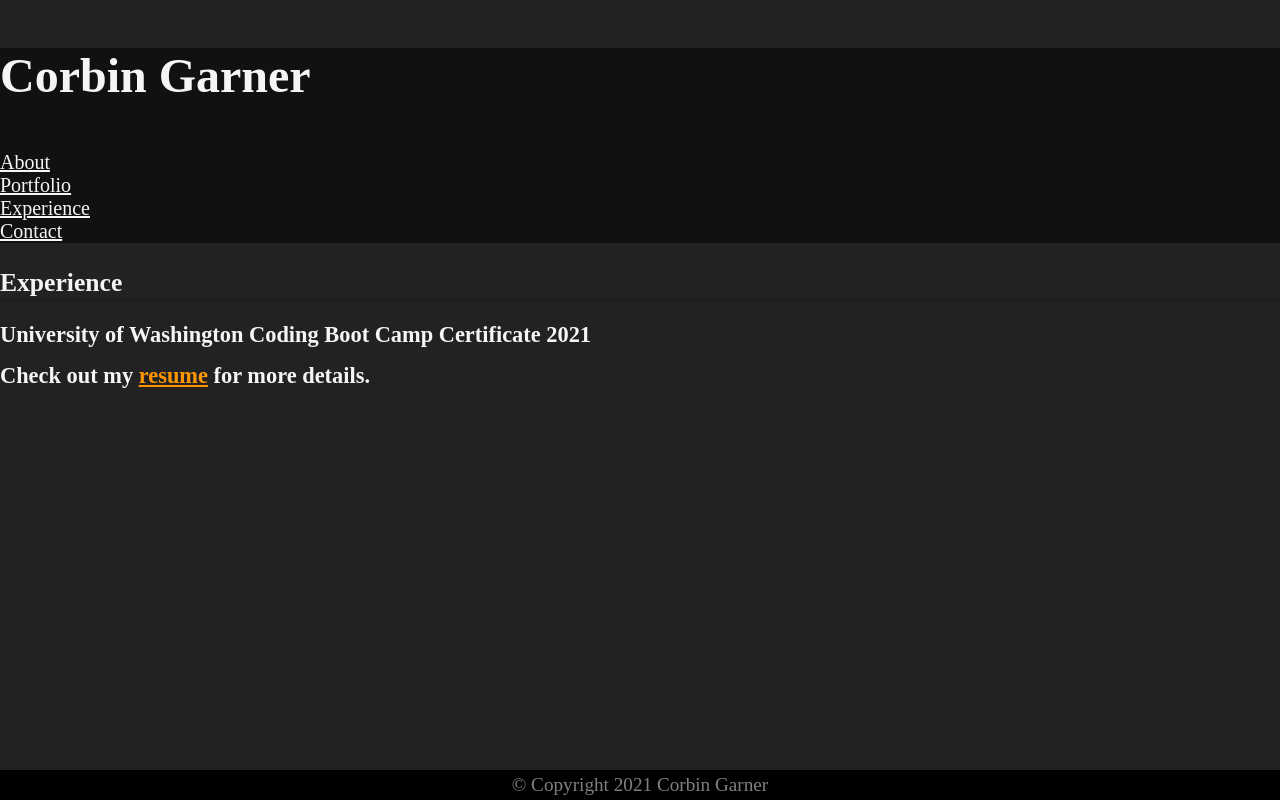
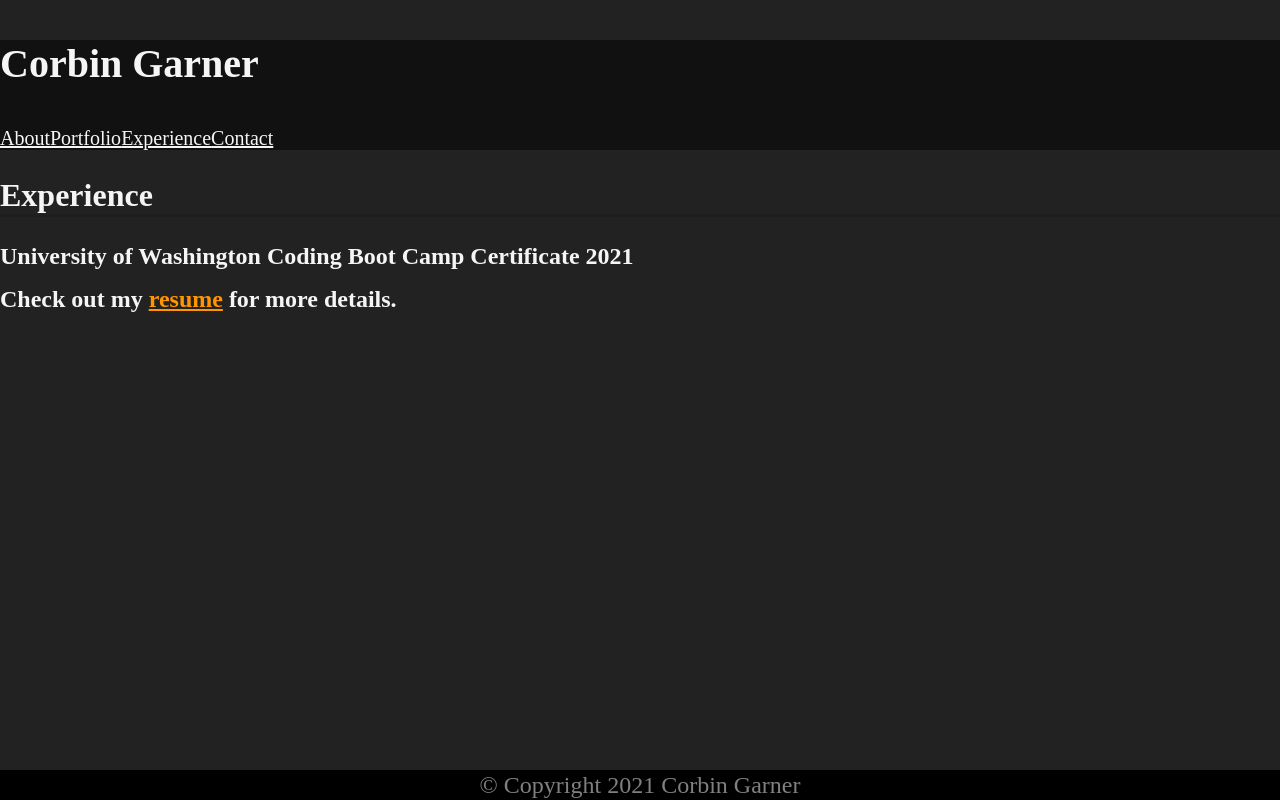
Before and after one commit to CorbinGar/Portfolio, a React (Create React App) app: page /experience in a window 1280 px wide. Built offline with nearby package versions, Linux system fonts and the light colour scheme.

Commit message:
navbarrr

```diff
--- a/src/components/navbar/index.js
+++ b/src/components/navbar/index.js
@@ -9,13 +9,15 @@ function Navbar() {
 
             <div class="row">
 
-                <div class="col-4"><h3> Corbin Garner</h3></div>
+                <div class="col-6"><h3> Corbin Garner</h3></div>
 
 
-                <div class="col-2"> <Link to="/about" className="navlink">About</Link></div>
-                <div class="col-2"><Link to="/portfolio" className="navlink">Portfolio</Link></div>
-                <div class="col-2"> <Link to="/experience" className="navlink">Experience</Link></div>
-                <div class="col-2">  <Link to="/contact" className="navlink">Contact</Link> </div>
+                <div class="col-6">
+                    <Link to="/about" className="navlink">About</Link>
+                <Link to="/portfolio" className="navlink">Portfolio</Link>
+                 <Link to="/experience" className="navlink">Experience</Link>
+                    <Link to="/contact" className="navlink">Contact</Link>
+                </div>
 
 
             </div>
--- a/src/index.css
+++ b/src/index.css
@@ -12,31 +12,31 @@ body {
 p {
   color: whitesmoke;
   font-family: 'Times New Roman', Times, serif;
-  font-size: 120%;
+  font-size: 150%;
 }
 
 h1 {
   color: whitesmoke;
   font-family: 'Times New Roman', Times, serif;
-  font-size: 140%;
+  font-size: 150%;
 }
 
 h2 {
   color: whitesmoke;
   font-family: 'Times New Roman', Times, serif;
-  font-size: 160%;
+  font-size: 200%;
 }
 
 h3 {
   color: whitesmoke;
   font-family: 'Times New Roman', Times, serif;
-  font-size: 300%;
+  font-size: 250%;
 }
 
 h4{
   color: whitesmoke;
   font-family: 'Times New Roman', Times, serif;
-  font-size: 340%;
+  font-size: 350%;
 }
 
 code {
--- a/src/pages/Experience/style.css
+++ b/src/pages/Experience/style.css
@@ -12,31 +12,31 @@ body {
   p {
     color: whitesmoke;
     font-family: 'Times New Roman', Times, serif;
-    font-size: 120%;
+    font-size: 150%;
   }
 
   h1 {
     color: whitesmoke;
     font-family: 'Times New Roman', Times, serif;
-    font-size: 140%;
+    font-size: 150%;
   }
 
   h2 {
     color: whitesmoke;
     font-family: 'Times New Roman', Times, serif;
-    font-size: 160%;
+    font-size: 200%;
   }
 
   h3 {
     color: whitesmoke;
     font-family: 'Times New Roman', Times, serif;
-    font-size: 300%;
+    font-size: 250%;
   }
 
   h4{
     color: whitesmoke;
     font-family: 'Times New Roman', Times, serif;
-    font-size: 340%;
+    font-size: 350%;
   }
 
   code {
```
